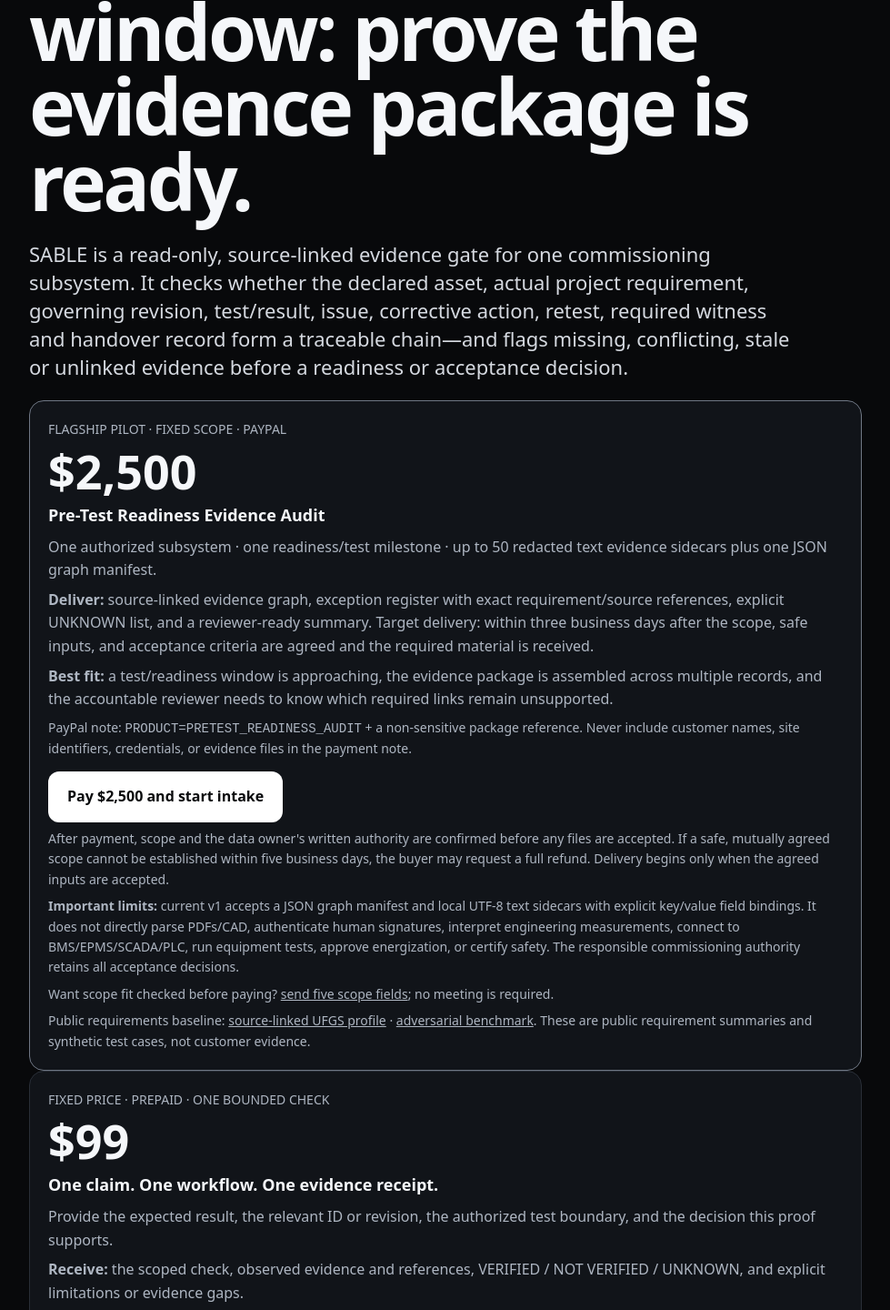
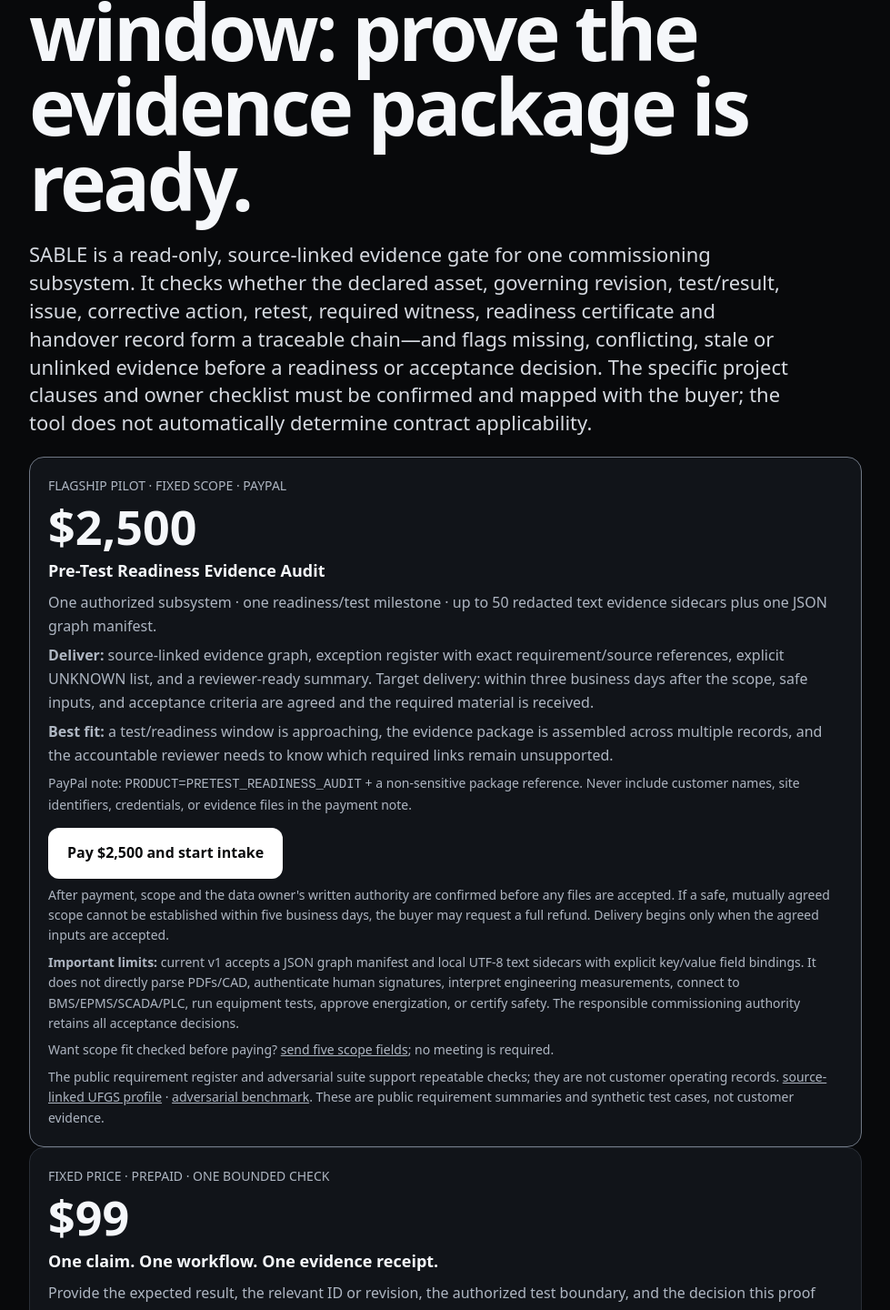
Before and after one commit to EkkoTang67/sable-agent-reliability-ci-check, a plain HTML site: page buy/index.html in a window 1280 px wide. Shown: the part 217-1657 px from the top of the page at 91% size, without its empty margins (150-1129 px from the left). Drawn offline with Linux system fonts and the light colour scheme.

Commit message:
Clarify manual project-clause mapping and readiness certificate capabilities

```diff
--- a/buy/index.html
+++ b/buy/index.html
@@ -6,7 +6,7 @@
 </style></head><body><main>
 <section><div class="eyebrow">SABLE · REQUIREMENT → EVIDENCE → READINESS</div>
 <h1>Before the test window: prove the evidence package is ready.</h1>
-<p class="lede">SABLE is a read-only, source-linked evidence gate for one commissioning subsystem. It checks whether the declared asset, actual project requirement, governing revision, test/result, issue, corrective action, retest, required witness and handover record form a traceable chain—and flags missing, conflicting, stale or unlinked evidence before a readiness or acceptance decision.</p>
+<p class="lede">SABLE is a read-only, source-linked evidence gate for one commissioning subsystem. It checks whether the declared asset, governing revision, test/result, issue, corrective action, retest, required witness, readiness certificate and handover record form a traceable chain—and flags missing, conflicting, stale or unlinked evidence before a readiness or acceptance decision. The specific project clauses and owner checklist must be confirmed and mapped with the buyer; the tool does not automatically determine contract applicability.</p>
 <div class="card" style="margin-top:22px;border-color:#6f7784">
 <div class="note">FLAGSHIP PILOT · FIXED SCOPE · PAYPAL</div>
 <div class="price">$2,500</div>
@@ -19,7 +19,7 @@
 <p class="note">After payment, scope and the data owner's written authority are confirmed before any files are accepted. If a safe, mutually agreed scope cannot be established within five business days, the buyer may request a full refund. Delivery begins only when the agreed inputs are accepted.</p>
 <p class="note"><strong>Important limits:</strong> current v1 accepts a JSON graph manifest and local UTF-8 text sidecars with explicit key/value field bindings. It does not directly parse PDFs/CAD, authenticate human signatures, interpret engineering measurements, connect to BMS/EPMS/SCADA/PLC, run equipment tests, approve energization, or certify safety. The responsible commissioning authority retains all acceptance decisions.</p>
 <p class="note">Want scope fit checked before paying? <a href="mailto:sable-verification@agentmail.to?subject=Pre-Test%20Readiness%20Audit%20scope%20fit&body=PACKAGE%20REFERENCE%3A%20%0ADECISION%2FTEST%20WINDOW%3A%20%0AOWNER%20CHECKLIST%20AVAILABLE%3F%3A%20%0AAUTHORIZED%20REDACTED%20TEXT%20SAMPLE%20AVAILABLE%3F%3A%20%0APAYER%2FPO%20PATH%3A%20%0A">send five scope fields</a>; no meeting is required.</p>
-<p class="note">Public requirements baseline: <a href="https://github.com/EkkoTang67/sable-agent-reliability-ci-check/blob/feature/commissioning-evidence-graph-v1-20261011/data/commissioning_public_requirements/ufgs_01_91_00_15_source_profile.json">source-linked UFGS profile</a> · <a href="https://github.com/EkkoTang67/sable-agent-reliability-ci-check/blob/feature/commissioning-evidence-graph-v1-20261011/data/commissioning_evidence_benchmark_v0/cases.json">adversarial benchmark</a>. These are public requirement summaries and synthetic test cases, not customer evidence.</p>
+<p class="note">The public requirement register and adversarial suite support repeatable checks; they are not customer operating records. <a href="https://github.com/EkkoTang67/sable-agent-reliability-ci-check/blob/feature/commissioning-evidence-graph-v1-20261011/data/commissioning_public_requirements/ufgs_01_91_00_15_source_profile.json">source-linked UFGS profile</a> · <a href="https://github.com/EkkoTang67/sable-agent-reliability-ci-check/blob/feature/commissioning-evidence-graph-v1-20261011/data/commissioning_evidence_benchmark_v0/cases.json">adversarial benchmark</a>. These are public requirement summaries and synthetic test cases, not customer evidence.</p>
 </div>
 <div class="card"><div class="note">FIXED PRICE · PREPAID · ONE BOUNDED CHECK</div><div class="price">$99</div><h3>One claim. One workflow. One evidence receipt.</h3><p>Provide the expected result, the relevant ID or revision, the authorized test boundary, and the decision this proof supports.</p><p><strong>Receive:</strong> the scoped check, observed evidence and references, VERIFIED / NOT VERIFIED / UNKNOWN, and explicit limitations or evidence gaps.</p><p class="note">PayPal note: <code>PRODUCT=MICRO_CLOSURE</code> + a short claim/reference. Do not include secrets or customer data.</p><a class="cta" href="https://paypal.me/tang665/99USD">Pay $99 and start</a><p class="note">Payment starts intake, not an automatic production test. Scope and authorization must be confirmed before execution. No live-money operation or production write is included.</p><p class="note"><a href="https://github.com/EkkoTang67/sable-agent-reliability-ci-check/blob/main/examples/micro-closure-receipt.md">Inspect the clearly labeled synthetic receipt example</a> · <a href="https://github.com/EkkoTang67/sable-agent-reliability-ci-check">Inspect the source</a></p><p class="note">Want scope fit confirmed before paying? <a href="mailto:sable-verification@agentmail.to?subject=Scope%20fit%20for%20one%20bounded%20SABLE%20check&body=CLAIM%3A%20%0ABOUNDARY%3A%20%0ADECISION%3A%20%0A">Send just the claim + authorized boundary</a>; no meeting is required.</p></div>
 <div class="card" style="margin-top:14px"><div class="note">OPTIONAL · BROADER FAILURE-SEQUENCE CHECK</div><div class="price">$299</div><h3>Billing / entitlement failure-mode check</h3><p>One bounded webhook replay, cancellation race, plan/proration mismatch, or migration/replay sequence.</p><p class="note">Use this when the specific claim needs a deeper failure sequence than the $99 Micro Closure. Scope and authorization must be confirmed before testing.</p><p class="note">PayPal note: <code>PRODUCT=DECISION_CLOSURE</code> + a short claim/reference. Do not include secrets or customer data.</p><a class="cta" href="https://paypal.me/tang665/299USD">Pay $299 and start</a></div></section>
@@ -44,6 +44,6 @@
 
 <section><h2>Minimum commercial unit</h2><p class="lede" style="font-size:19px">One live decision · one decision-blocking UNKNOWN · one execution boundary · one observable outcome · one independent closure · one evidence package · one decision-unlock.</p><p class="note">No unrestricted testing, customer-data enumeration, unrelated systems, legal/accounting certification or guaranteed positive finding.</p></section>
 
-<section><h2>Start from the decision, not the product</h2><p>live event · decision · decision owner · UNKNOWN · why it blocks/exposes the decision · consequence if unresolved · existing owner check · authorized boundary · payer · price · payment route · decision deadline</p><p class="note"><a href="mailto:sable-verification@agentmail.to?subject=Temporal%20Decision%20Closure">Send the decision gap</a> · <a href="https://github.com/socksninja/sable-agent-reliability">Inspect the evidence infrastructure</a></p></section>
+<section><h2>Start from the decision, not the product</h2><p>live event · decision · decision owner · UNKNOWN · why it blocks/exposes the decision · consequence if unresolved · existing owner check · authorized boundary · payer · price · payment route · decision deadline</p><p class="note"><a href="mailto:sable-verification@agentmail.to?subject=Temporal%20Decision%20Closure">Send the decision gap</a> · <a href="https://github.com/EkkoTang67/sable-agent-reliability-ci-check">Inspect the evidence infrastructure</a></p></section>
 <section><h2>Second commercial branch: AI Buyer Readiness</h2><p class="lede" style="font-size:19px">Give us your site. We test whether an AI buyer can find it, understand it, and act on it.</p><div class="grid"><div class="card"><h3>$99 · AI Buyer Check</h3><p>One merchant/site, up to 20 realistic buyer questions, three AI/search environments where available, plus discovery, offer/pricing accuracy, comprehension and actionability evidence.</p><p class="note">PayPal note: <code>PRODUCT=AI_BUYER_CHECK</code> + your public website URL. No credentials or private customer data.</p><a class="cta" href="https://paypal.me/tang665/99USD">Pay $99 and start</a></div><div class="card"><h3>$299 · AI Buyer Reality Verification</h3><p>After you change the public commercial surface, we independently verify BEFORE → CHANGE → AFTER for a bounded buyer-intent set.</p><p class="note">PayPal note: <code>PRODUCT=AI_BUYER_REALITY</code> + your public website URL and changed page/revision. No credentials or private customer data.</p><a class="cta" href="https://paypal.me/tang665/299USD">Pay $299 and start</a></div><div class="card"><h3>What this is not</h3><p>No promise of rankings, traffic, recommendations, conversions, or permanent AI visibility. We report observed commercial reality tied to a declared test set.</p></div></div><p class="quote">FOUND → UNDERSTOOD → ACTIONABLE → EVIDENCED</p></section>
 </main></body></html>
```
